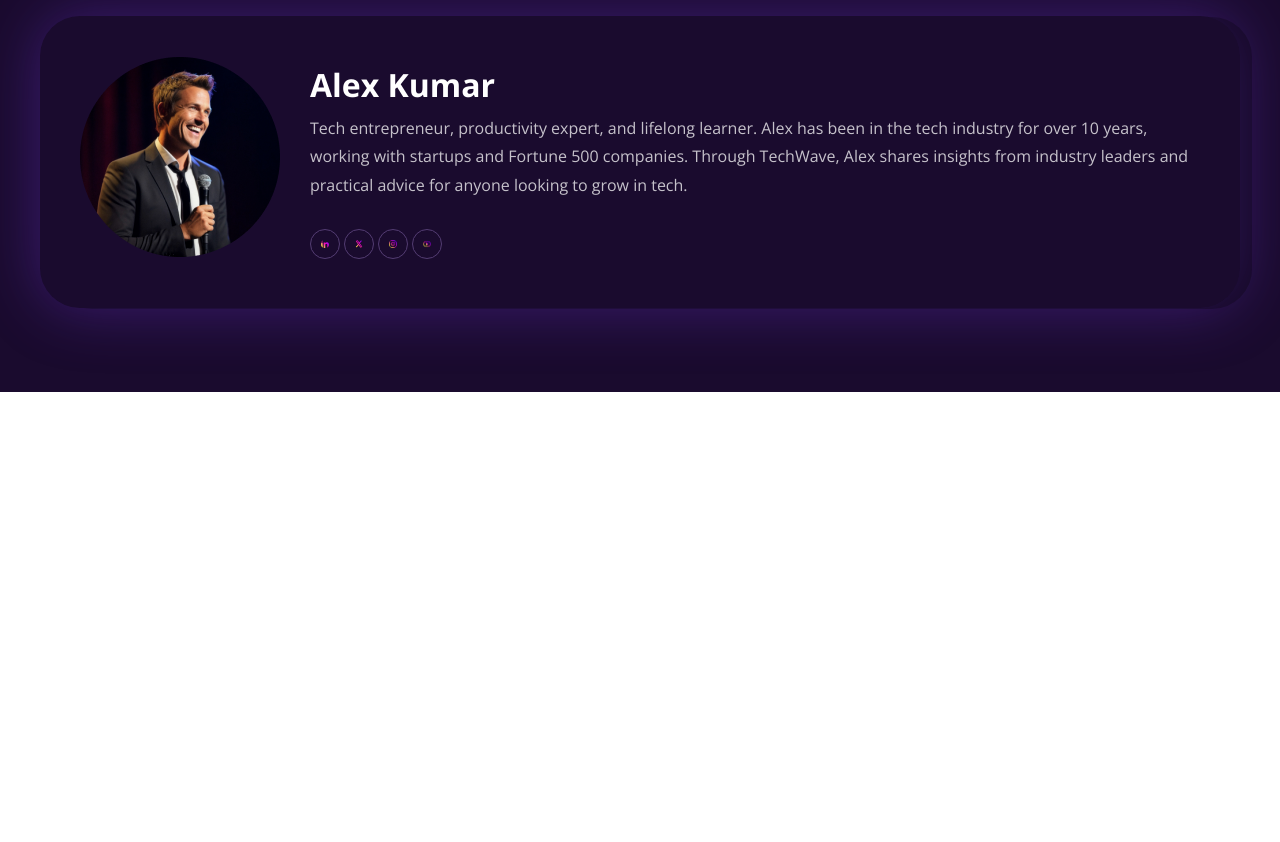
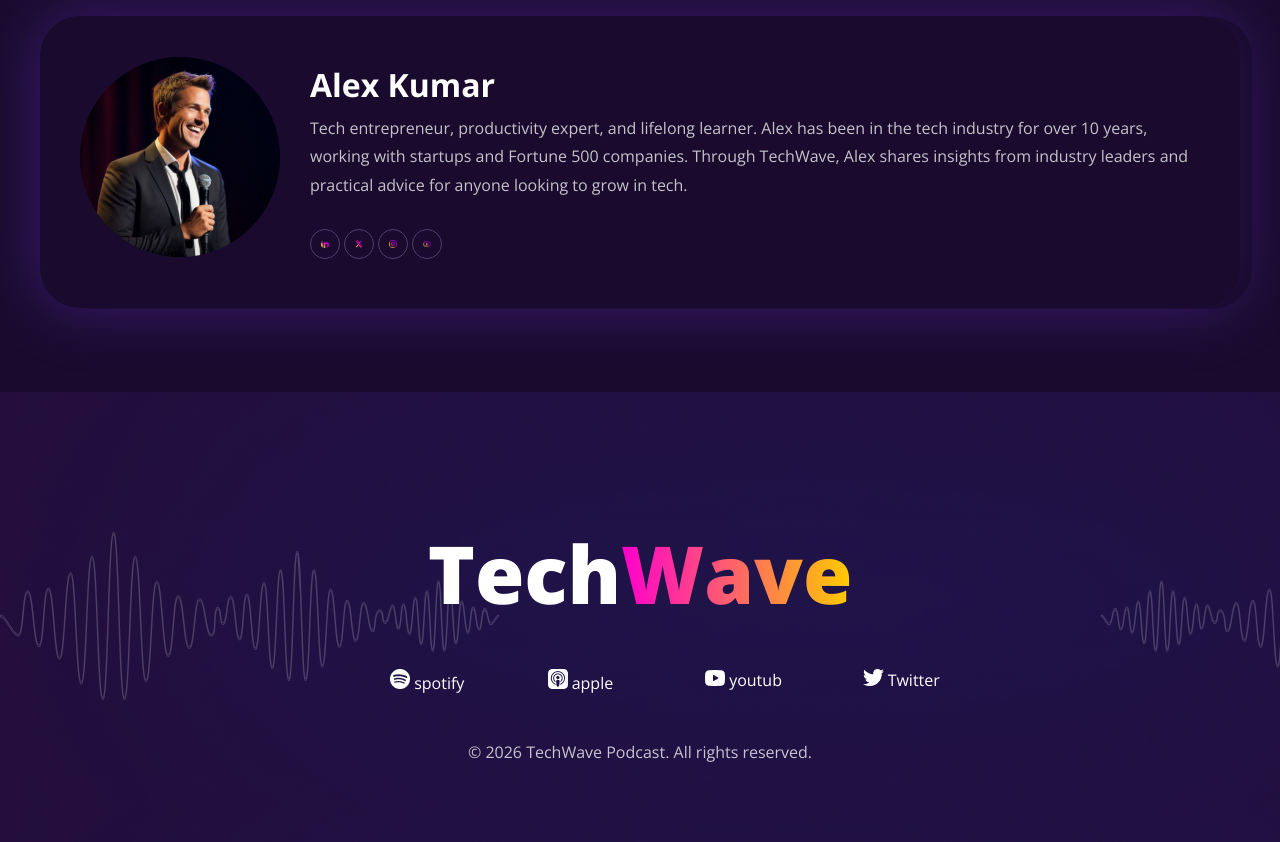
Before and after one commit to ankur-paul-eng/b13-ass2, a plain HTML site: page index.html in a window 1280 px wide. Shown: the part 3784-4626 px from the top of the page. Before the commit the page ends 4176 px from the top, so only its background shows below. Drawn offline with nearby package versions, Linux system fonts and the light colour scheme.

Commit message:
The 90% Done

```diff
--- a/index.html
+++ b/index.html
@@ -163,6 +163,31 @@
         </div>
           </section>
           <footer>
+            <div class="foot">
+                  <div class=" www"><p class="t">Tech<span class="man">Wave</span></p></div><br>
+
+                   <div class="spotify">
+                        <div class="">
+                            <img src="./assets/spotify.png" alt="">
+                            <span>spotify</span>
+                        </div>
+                        <div class="">
+                            <img src="./assets/apple-podcast.png" alt=""> <span>apple</span>
+                        </div>
+                        <div class="">
+                            <img src="./assets/youtube-podcast.png" alt=""> <span>youtub</span>
+                        </div>
+
+                      <!--  <div class="">
+                           <img src="./assets/youtube-podcast.png" alt=""><span>youtube</span>
+
+                        </div>-->
+                        <div class="">
+                            <img src="./assets/twitter.png" alt=""  > <span>Twitter</span>
+                        </div>
+                    </div><br><br>
+                 <p>© 2026 TechWave Podcast. All rights reserved.</p>
+            </div>
 
           </footer>
 
--- a/style.css
+++ b/style.css
@@ -382,3 +382,50 @@ iframe{
  .x{
           gap: 15px;
  }
+ .foot{
+          min-width: 1200px;
+          height: 450px;
+          background-image: url(./assets/footer-bg.png);
+          display: flex;
+          justify-content: center;
+          align-items: center;
+          flex-direction: column;
+
+ }
+.spotify {
+          color: #FFFFFF;
+          width: 600px;
+          margin: 0 auto;
+          display: grid;
+          grid-template-columns: repeat(4,1fr);
+          padding-left: 50px;
+          gap: 80px;
+
+
+}
+.t{
+          color: #FFFFFF;
+
+}
+
+.www{
+          font-size: 80px;
+          font-weight: 900;
+          padding-top: 50px;
+          padding-bottom: 20px;
+
+
+}
+.foot>p{
+          font-size: 16px;
+          line-height: 1.8;
+          color: rgb(255, 255, 255, 0.75);
+
+}
+
+@media screen and (max-width:575px) {
+          .About{
+                    display: none;
+          }
+
+}
```
